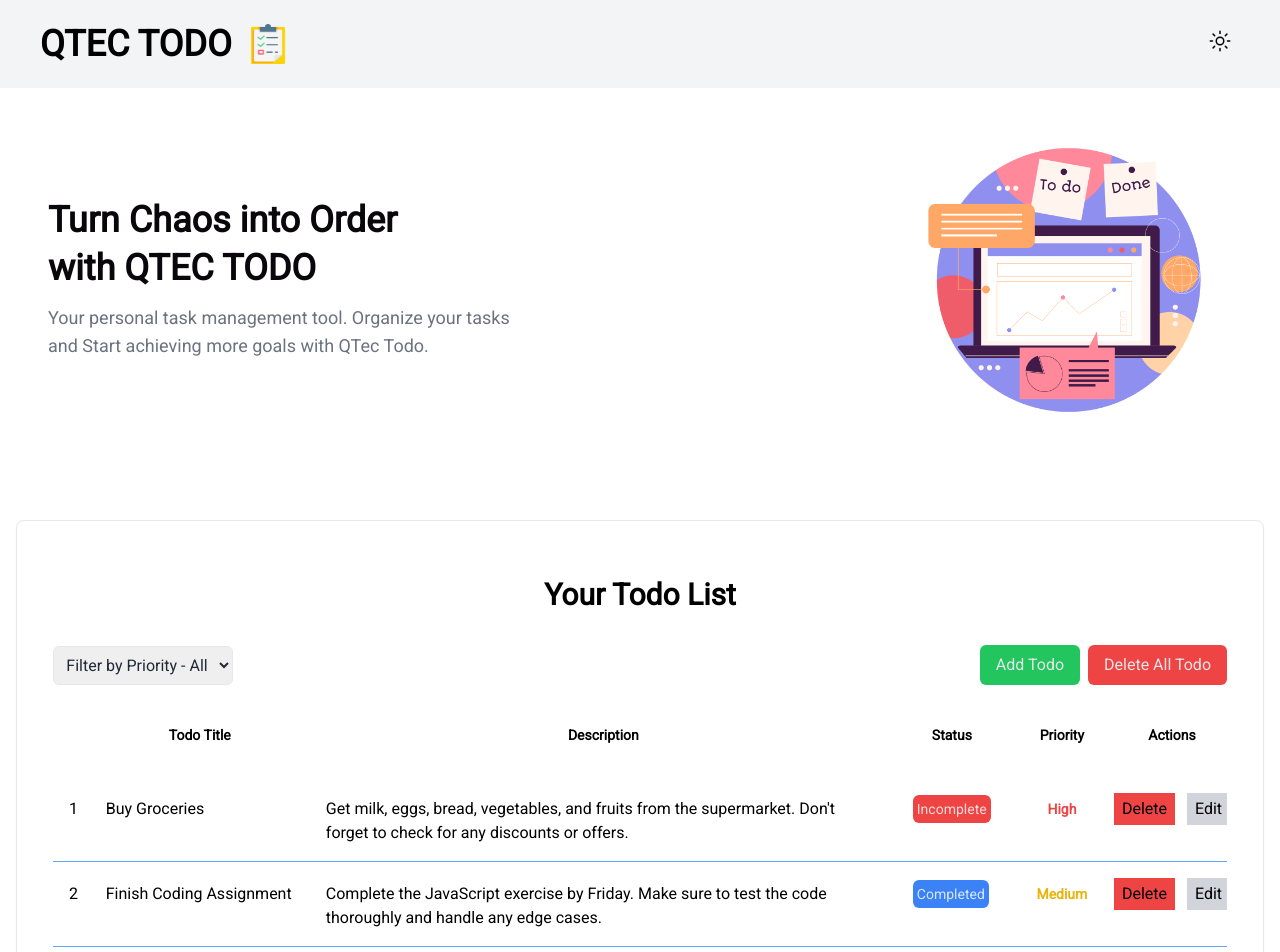
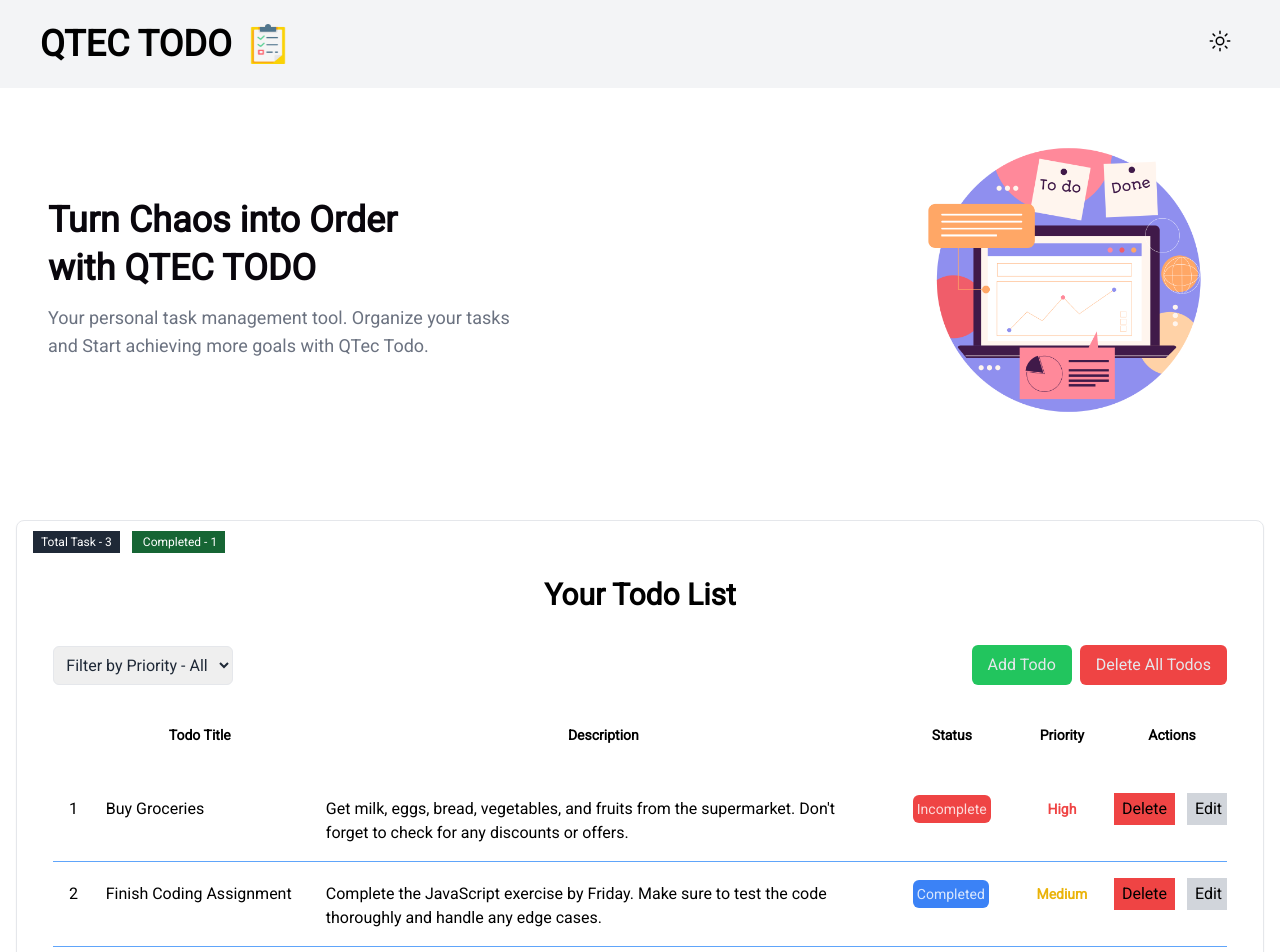
Before and after one commit to anowarzz/qtec-todo-app, a React (Vite) app: page / in a window 1280 px wide. Shown: the top 952 px of the page. Built offline with nearby package versions, Linux system fonts and the light colour scheme.

Commit message:
added total task and completed task counter on top of the todo container

```diff
--- a/src/components/TodoContainer/TodoActions.jsx
+++ b/src/components/TodoContainer/TodoActions.jsx
@@ -30,7 +30,7 @@ const TodoActions = ({ setShowModal, onDeleteAllTodo, onFilterTodo }) => {
           onClick={onDeleteAllTodo}
           className="rounded-md bg-red-500 px-2 md:px-4 py-1 md:py-2 hover:bg-red-700 hover:text-gray-100 transition-all duration-200 text-gray-200"
         >
-          Delete All Todo
+          Delete All Todos
         </button>
       </div>
     </div>
--- a/src/components/TodoContainer/TodoContainer.jsx
+++ b/src/components/TodoContainer/TodoContainer.jsx
@@ -139,8 +139,11 @@ const TodoContainer = () => {
     ? todos.filter((todo) => todo.priority === filterPriority)
     : todos;
 
+  // total todos
+  const totalTodos = todos.length;
 
-
+  // completed todos
+  const completedTodos = todos.filter((todo) => todo.isCompleted).length;
 
   return (
     <div className=" px-2 md:px-4 mx-auto my-8 md:my-16">
@@ -153,7 +156,17 @@ const TodoContainer = () => {
         />
       )}
 
-      <div className="rounded-lg border-gray-200 border shadow-sm px-4 py-8 md:px-9 md:py-12">
+      <div className="relative rounded-lg border-gray-200 border shadow-sm px-4 py-8 md:px-9 md:py-12">
+        <div className="absolute top-2 left-4 space-x-3">
+          <span className="right-4 text-xs bg-gray-800 text-white p-1 px-2">
+            {" "}
+            Total Task - {totalTodos}
+          </span>
+          <span className="aright-6 text-xs bg-green-800 text-white p-1 px-2">
+            {" "}
+            Completed - {completedTodos}
+          </span>
+        </div>
         <h1 className="text-2xl md:text-3xl font-bold text-center my-2">
           Your Todo List
         </h1>
```
